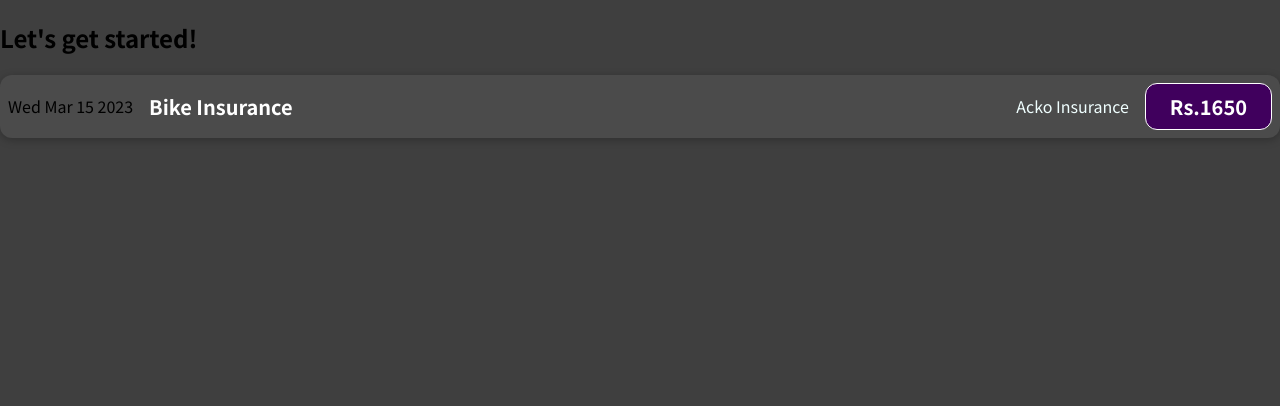
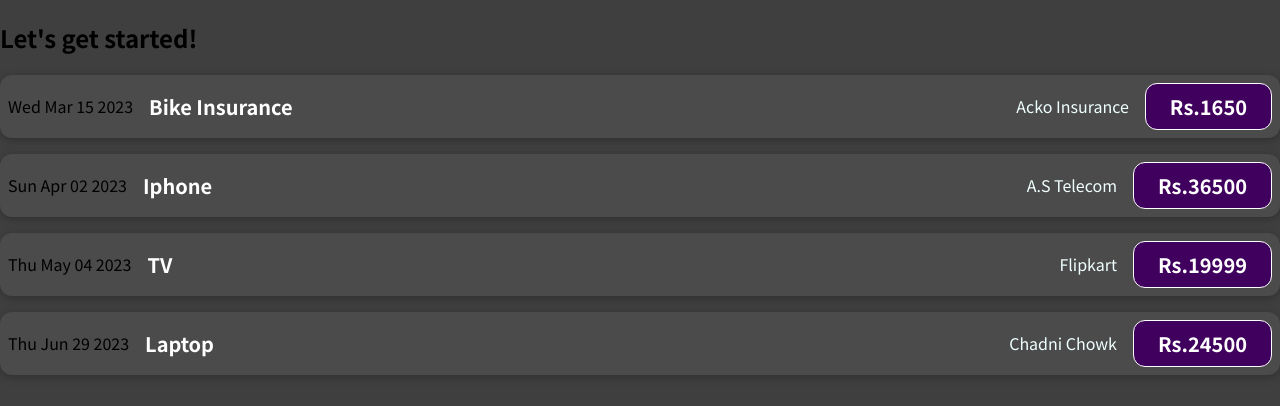
Before and after one commit to BiswasAri10/01-starting-setup, a JavaScript app: page / in a window 1280 px wide. Shown: the top 406 px of the page. Built offline with nearby package versions, Linux system fonts and the light colour scheme.

Commit message:
props added

```diff
--- a/src/App.js
+++ b/src/App.js
@@ -1,10 +1,25 @@
 import ExpenseItem from "./components/ExpenseItem";
 
 function App() {
+  const expenses = [
+    { id: 'e1', title: "Bike Insurance", amount: 1650, date: new Date(2023, 2, 15), location: "Acko Insurance" },
+    { id: 'e2', title: "Iphone", amount: 36500, date: new Date(2023, 3, 2), location: "A.S Telecom" },
+    { id: 'e3', title: "TV", amount: 19999, date: new Date(2023, 4, 4), location: "Flipkart" },
+    { id: 'e4', title: "Laptop", amount: 24500, date: new Date(2023, 5, 29), location: "Chadni Chowk" },
+  ];
+
   return (
     <div>
       <h2>Let's get started!</h2>
-      <ExpenseItem></ExpenseItem>
+      {expenses.map((expense) => (
+        <ExpenseItem
+          key={expense.id}
+          title={expense.title}
+          amount={expense.amount}
+          date={expense.date}
+          location={expense.location}
+        />
+      ))}
     </div>
   );
 }
--- a/src/components/ExpenseItem.js
+++ b/src/components/ExpenseItem.js
@@ -1,17 +1,13 @@
 import './ExpenseItem.css';
 
-function ExpenseItem() {
-    const expenseDate = new Date(2023, 2, 15);
-    const expenseTitle = 'Bike Insurance';
-    const expenseAmount = 1650;
-    const expenseLocation = 'Acko Insurance';
+function ExpenseItem(props) {
   return (
     <div className="expense-item">
-      <div>{expenseDate.toDateString()}</div>
+      <div>{props.date.toDateString()}</div>
       <div className='expense-item__description'>
-        <h2>{expenseTitle}</h2>
-        <div className="expense-item__location">{expenseLocation}</div>
-        <div className='expense-item__price'>Rs.{expenseAmount}</div>
+        <h2>{props.title}</h2>
+        <div className="expense-item__location">{props.location}</div>
+        <div className='expense-item__price'>Rs.{props.amount}</div>
       </div>
     </div>
   );
```
